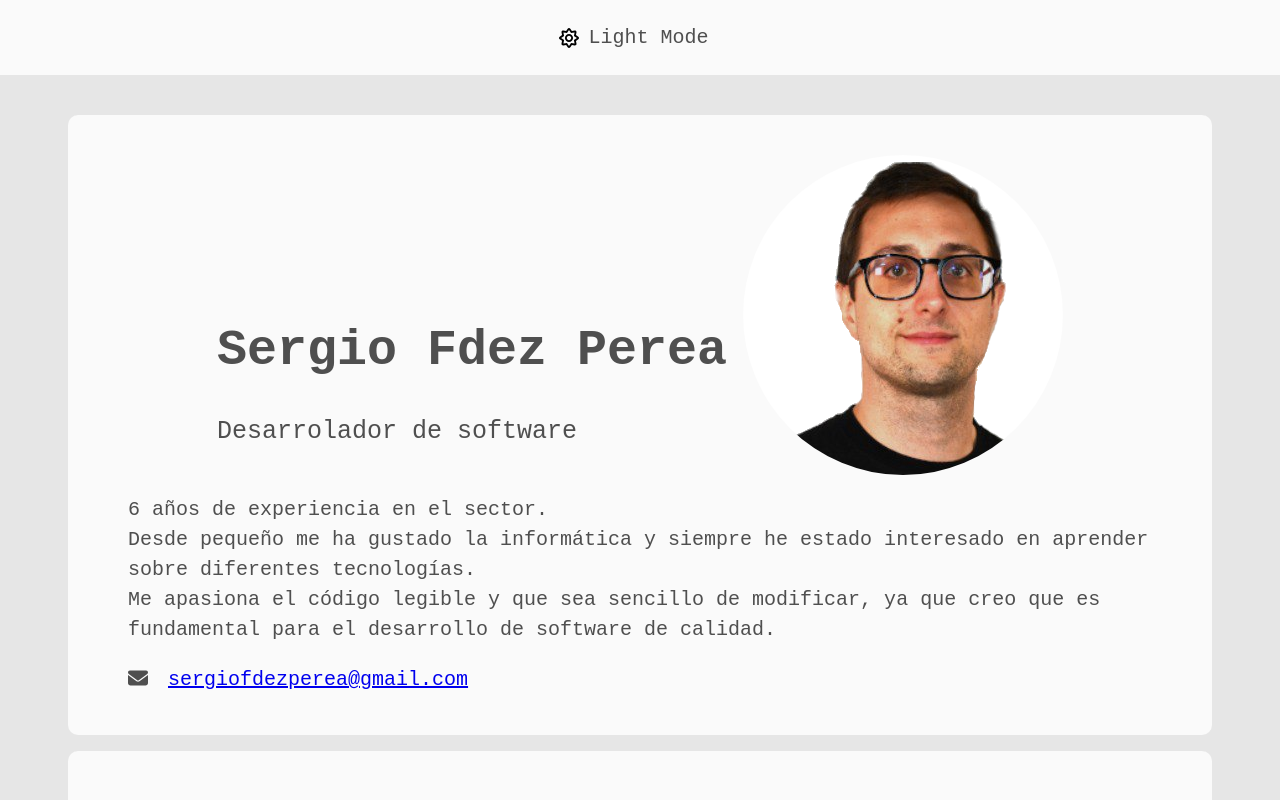
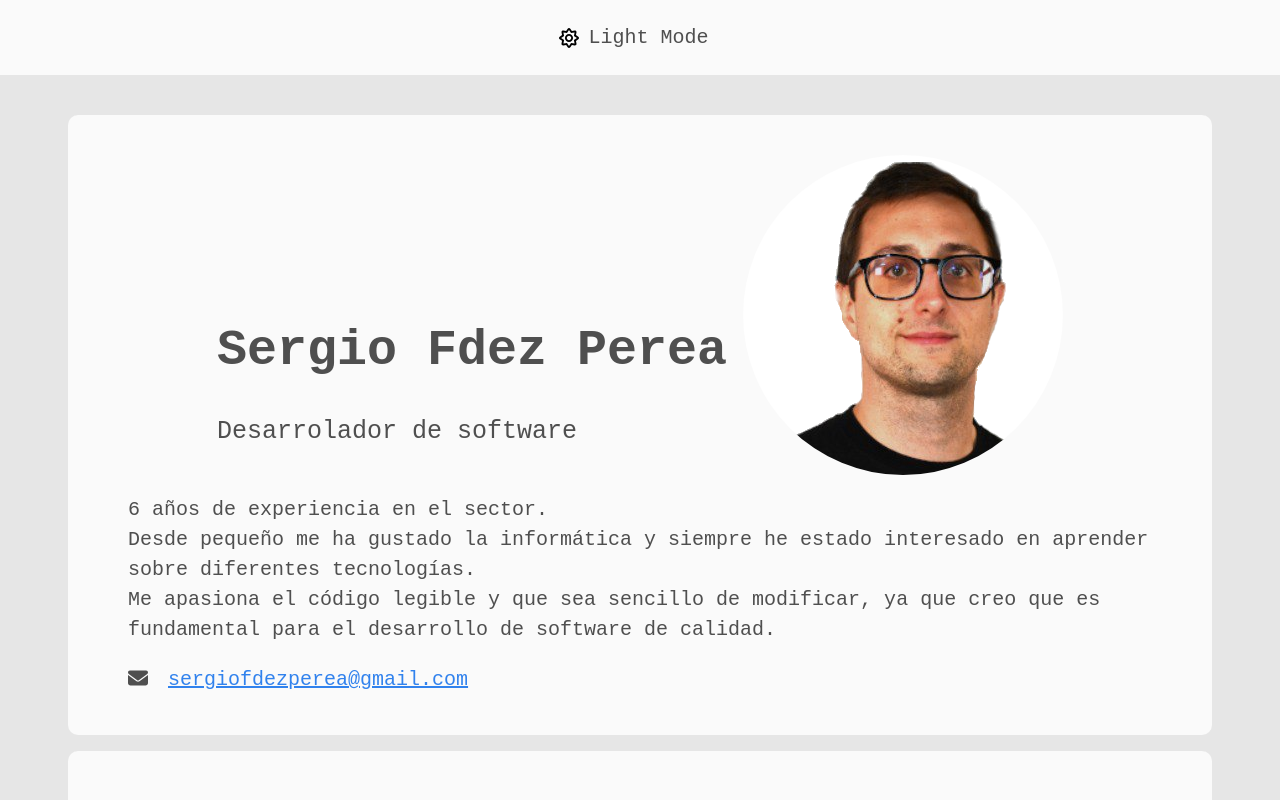
Before and after one commit to sergiofdezperea/simple-portfolio, a React (Vite) app: page / in a window 1280 px wide. Shown: the top 800 px of the page. Built offline with nearby package versions, Linux system fonts and the light colour scheme.

Commit message:
Add color to 'a' element in index.css

```diff
--- a/src/index.css
+++ b/src/index.css
@@ -5,6 +5,10 @@
   --bg-card-color: hsl(0, 0%, 98%);
   --border-radius: 0.5em;
   --transition: color 0.1s, background-color 0.2s ease-in-out;
+}
+
+a {
+  color: hsl(214, 84%, 56%);
 }
 
 body {
```
